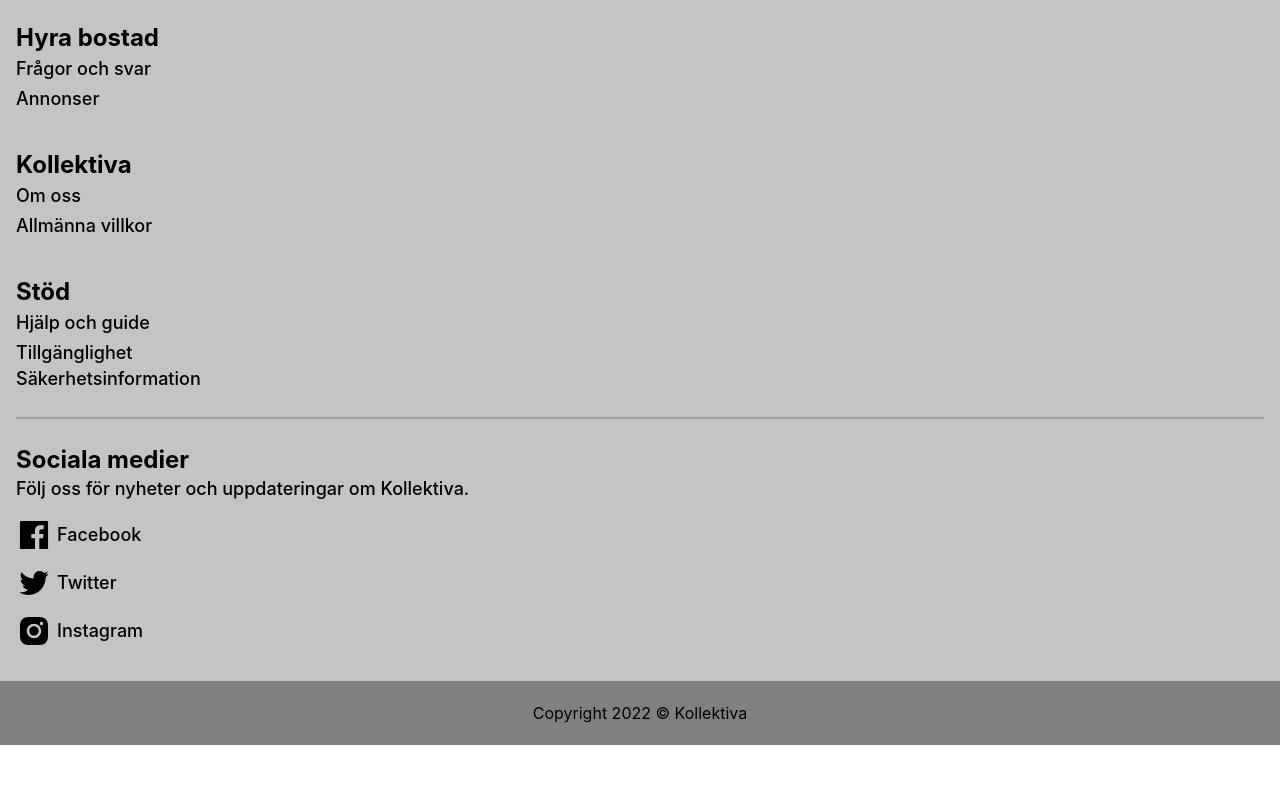
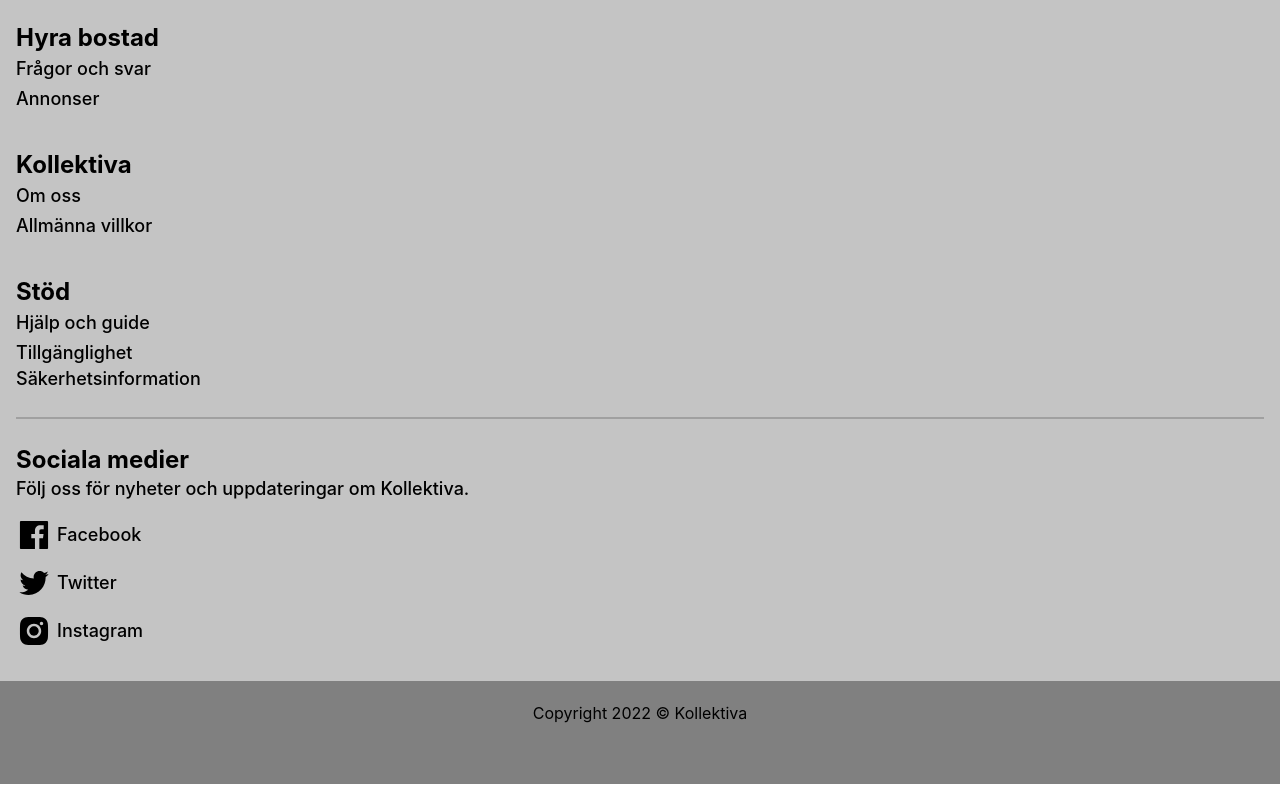
Before and after one commit to JennAnd/kollektiva2.0, a React (Create React App) app: page / in a window 1280 px wide. Shown: the part 1491-2291 px from the top of the page. Before the commit the page ends 2236 px from the top, so only its background shows below. Built offline with nearby package versions, Linux system fonts and the light colour scheme.

Commit message:
Update style on footer

```diff
--- a/src/components/Footer/Footer.module.css
+++ b/src/components/Footer/Footer.module.css
@@ -19,14 +19,13 @@
 .copyright {
   display: flex;
   justify-content: center;
-  align-items: center;
   background-color: grey;
   width: 100%;
-  height: 64px;
-  margin: 0;
+  height: 83px;
   margin-top: 20px;
   font-size: 16px;
   line-height: 24px;
+  padding-top: 20px;
 }
 
 .companyName {
```
